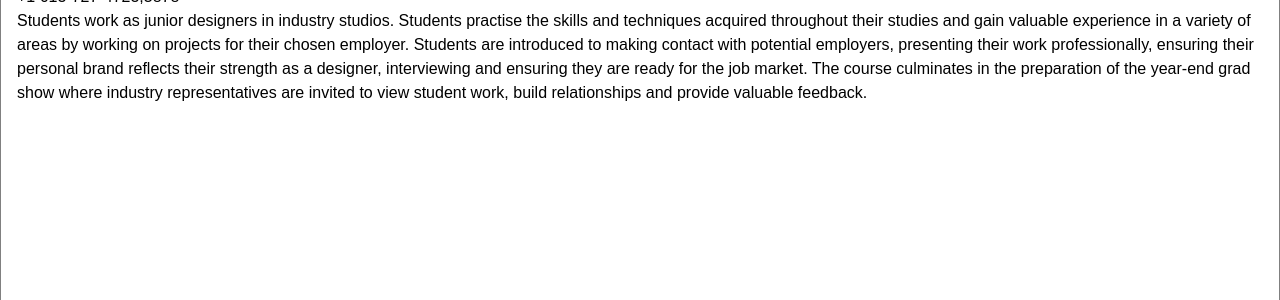
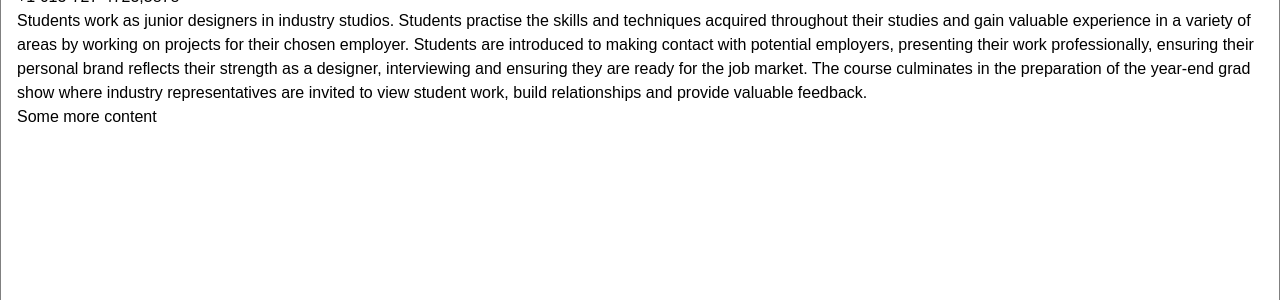
Before and after one commit to AlainParadis/fieldwork, a Jekyll site: the page built from index.md, in a window 1280 px wide. Shown: the part 183-483 px from the top of the page. Built offline with Jekyll 4.4.1, drawn with Linux system fonts in a browser that asks for light colours.

Commit message:
Made a change.
Please enter the commit message for your changes. Lines starting

```diff
--- a/index.md
+++ b/index.md
@@ -11,3 +11,5 @@ name: home
 {{ course-code }}
 
 {{ site.course-description }}
+
+Some more content
```
